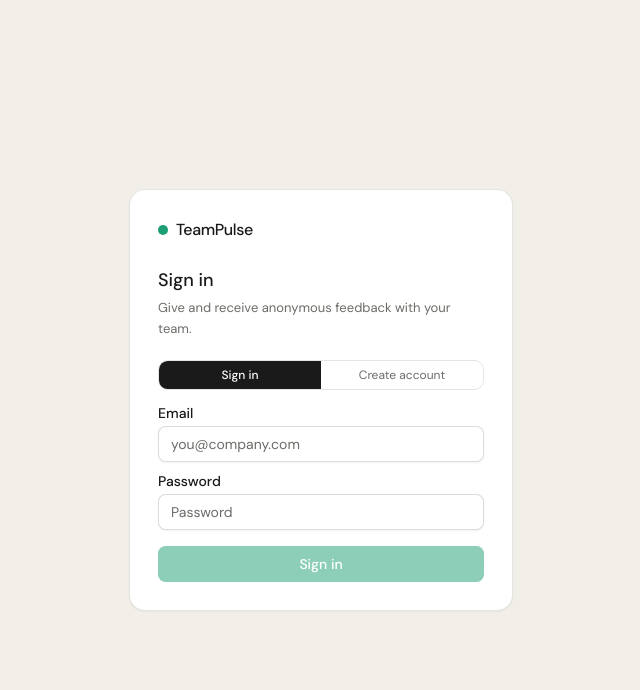
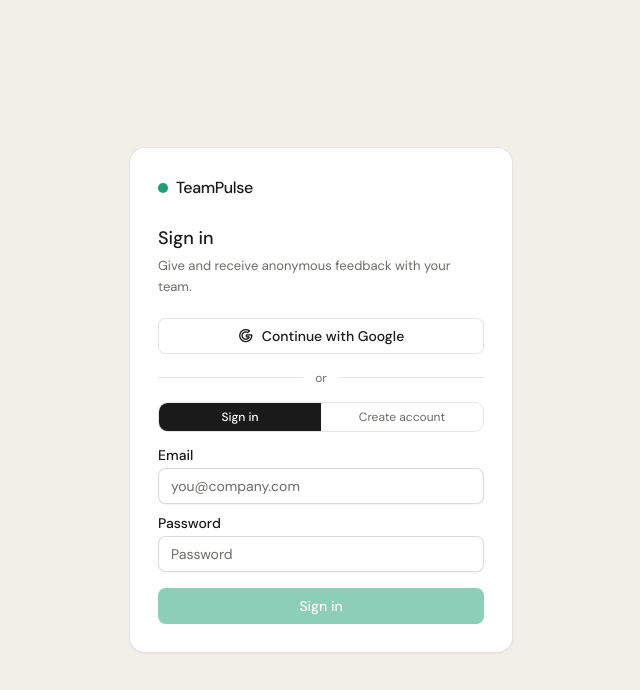
Before and after one commit to nirazanbasnet/teampulse, a Next.js app: page /auth/login in a window 1280 px wide. Shown: the top 690 px of the page, without its empty margins (319-959 px from the left). Built offline with nearby package versions, Linux system fonts and the light colour scheme; no server answers.

Commit message:
google sign in button

```diff
--- a/src/app/admin/teams/page.tsx
+++ b/src/app/admin/teams/page.tsx
@@ -38,11 +38,13 @@
     .eq('workspace_id', workspace.id)
     .order('created_at', { ascending: true })
 
-  // Load all workspace members (potential team members)
-  const { data: workspaceMembers } = await supabase
-    .from('workspace_members')
-    .select('profile_id, role, profiles!workspace_members_profile_id_fkey(id, full_name, email, avatar_url)')
-    .eq('workspace_id', workspace.id)
+  // Candidate pool = every registered user. Adding one to a team also makes
+  // them a workspace member (see addTeamMember), so there's no separate
+  // "add to workspace" step. RLS lets any authenticated user read profiles.
+  const { data: allProfiles } = await supabase
+    .from('profiles')
+    .select('id, full_name, email, avatar_url')
+    .order('full_name', { ascending: true })
 
   return (
     <div className="mx-auto max-w-[800px] px-4 py-6">
@@ -56,9 +58,9 @@
       <TeamBuilder
         workspaceId={workspace.id}
         teams={teams ?? []}
-        workspaceMembers={(workspaceMembers ?? []).map((m: any) => ({
-          ...m,
-          profile: m.profiles,
+        candidates={(allProfiles ?? []).map((p: any) => ({
+          profile_id: p.id,
+          profile:    p,
         }))}
       />
     </div>
--- a/src/app/auth/login/page.tsx
+++ b/src/app/auth/login/page.tsx
@@ -16,8 +16,25 @@
   const [message,   setMessage]   = useState('')
   const [error,     setError]     = useState('')
   const [isPending, startTransition] = useTransition()
+  const [googleLoading, setGoogleLoading] = useState(false)
   const router  = useRouter()
   const supabase = createBrowserClient()
+
+  async function handleGoogle() {
+    setError('')
+    setGoogleLoading(true)
+    const { error } = await supabase.auth.signInWithOAuth({
+      provider: 'google',
+      options: {
+        redirectTo: `${window.location.origin}/auth/callback`,
+      },
+    })
+    // On success the browser is redirected to Google, so we only reach here on error.
+    if (error) {
+      setError(error.message)
+      setGoogleLoading(false)
+    }
+  }
 
   function handleSubmit() {
     if (!email.trim() || !password.trim()) return
@@ -60,6 +77,24 @@
         <p className="mb-5 text-[13px] text-muted-foreground">
           Give and receive anonymous feedback with your team.
         </p>
+
+        {/* Google OAuth */}
+        <Button
+          type="button"
+          variant="outline"
+          onClick={handleGoogle}
+          disabled={googleLoading || isPending}
+          className="mb-4 w-full"
+        >
+          <i className="ti ti-brand-google text-base" aria-hidden="true" />
+          {googleLoading ? 'Redirecting…' : 'Continue with Google'}
+        </Button>
+
+        <div className="mb-4 flex items-center gap-3">
+          <span className="h-px flex-1 bg-border" />
+          <span className="text-xs text-muted-foreground">or</span>
+          <span className="h-px flex-1 bg-border" />
+        </div>
 
         {/* Mode toggle */}
         <div className="mb-4 flex overflow-hidden rounded-lg border border-border">
--- a/src/components/admin/TeamBuilder.tsx
+++ b/src/components/admin/TeamBuilder.tsx
@@ -5,15 +5,16 @@
 import { useRouter }   from 'next/navigation'
 import { Avatar }      from '@/components/shared/Avatar'
 import { createTeam, deleteTeam, addTeamMember, removeTeamMember, inviteMember } from '@/server/actions/teams'
-import type { Team, WorkspaceMember } from '@/lib/types'
+import type { Team } from '@/lib/types'
 
 interface TeamBuilderProps {
-  workspaceId:      string
-  teams:            (Team & { team_members: any[] })[]
-  workspaceMembers: (WorkspaceMember & { profile: any })[]
+  workspaceId: string
+  teams:       (Team & { team_members: any[] })[]
+  /** Every registered user — adding one to a team also adds them to the workspace. */
+  candidates:  { profile_id: string; profile: any }[]
 }
 
-export function TeamBuilder({ workspaceId, teams, workspaceMembers }: TeamBuilderProps) {
+export function TeamBuilder({ workspaceId, teams, candidates }: TeamBuilderProps) {
   const [selectedTeam,    setSelectedTeam]    = useState<string | null>(teams[0]?.id ?? null)
   const [creating,        setCreating]        = useState(false)
   const [newTeamName,     setNewTeamName]      = useState('')
@@ -97,7 +98,7 @@
 
   const currentMembers   = activeTeam?.team_members ?? []
   const currentMemberIds = new Set(currentMembers.map((m: any) => m.profile_id))
-  const addableMembers   = workspaceMembers.filter(m => !currentMemberIds.has(m.profile_id))
+  const addableMembers   = candidates.filter(m => !currentMemberIds.has(m.profile_id))
 
   return (
     <div>
@@ -250,11 +251,11 @@
             </div>
           </div>
 
-          {/* Add from workspace */}
+          {/* Add any registered user (also grants workspace membership) */}
           {addableMembers.length > 0 && (
             <div className="border border-border rounded-[12px] overflow-hidden">
               <div className="px-[14px] py-[10px] border-b border-border bg-muted text-[12px] font-medium text-muted-foreground">
-                Add workspace members
+                Add members
               </div>
               {addableMembers.map(m => (
                 <div key={m.profile_id} className="flex items-center gap-[10px] px-[14px] py-[9px] border-b border-border">
--- a/src/server/actions/teams.ts
+++ b/src/server/actions/teams.ts
@@ -57,11 +57,33 @@
   const { data: { user } } = await supabase.auth.getUser()
   if (!user) throw new Error('Not authenticated')
 
-  const { error } = await supabase.from('team_members').insert({
-    team_id:    teamId,
-    profile_id: profileId,
-    added_by:   user.id,
-  })
+  // The team's workspace — needed so we can also grant workspace membership.
+  const { data: team } = await supabase
+    .from('teams')
+    .select('workspace_id')
+    .eq('id', teamId)
+    .single()
+
+  if (!team) throw new Error('Team not found.')
+
+  // A person must be a workspace member to satisfy RLS on teams/notes (i.e.
+  // to actually see the board). Adding them to a team implies workspace
+  // membership, so ensure it exists first. No-op if they're already a member.
+  const { error: wsError } = await supabase
+    .from('workspace_members')
+    .upsert(
+      { workspace_id: team.workspace_id, profile_id: profileId, role: 'member', invited_by: user.id },
+      { onConflict: 'workspace_id,profile_id', ignoreDuplicates: true },
+    )
+
+  if (wsError) throw new Error(`Failed to add to workspace: ${wsError.message}`)
+
+  const { error } = await supabase
+    .from('team_members')
+    .upsert(
+      { team_id: teamId, profile_id: profileId, added_by: user.id },
+      { onConflict: 'team_id,profile_id', ignoreDuplicates: true },
+    )
 
   if (error) throw new Error(`Failed to add member: ${error.message}`)
   revalidatePath('/admin/teams')
```
